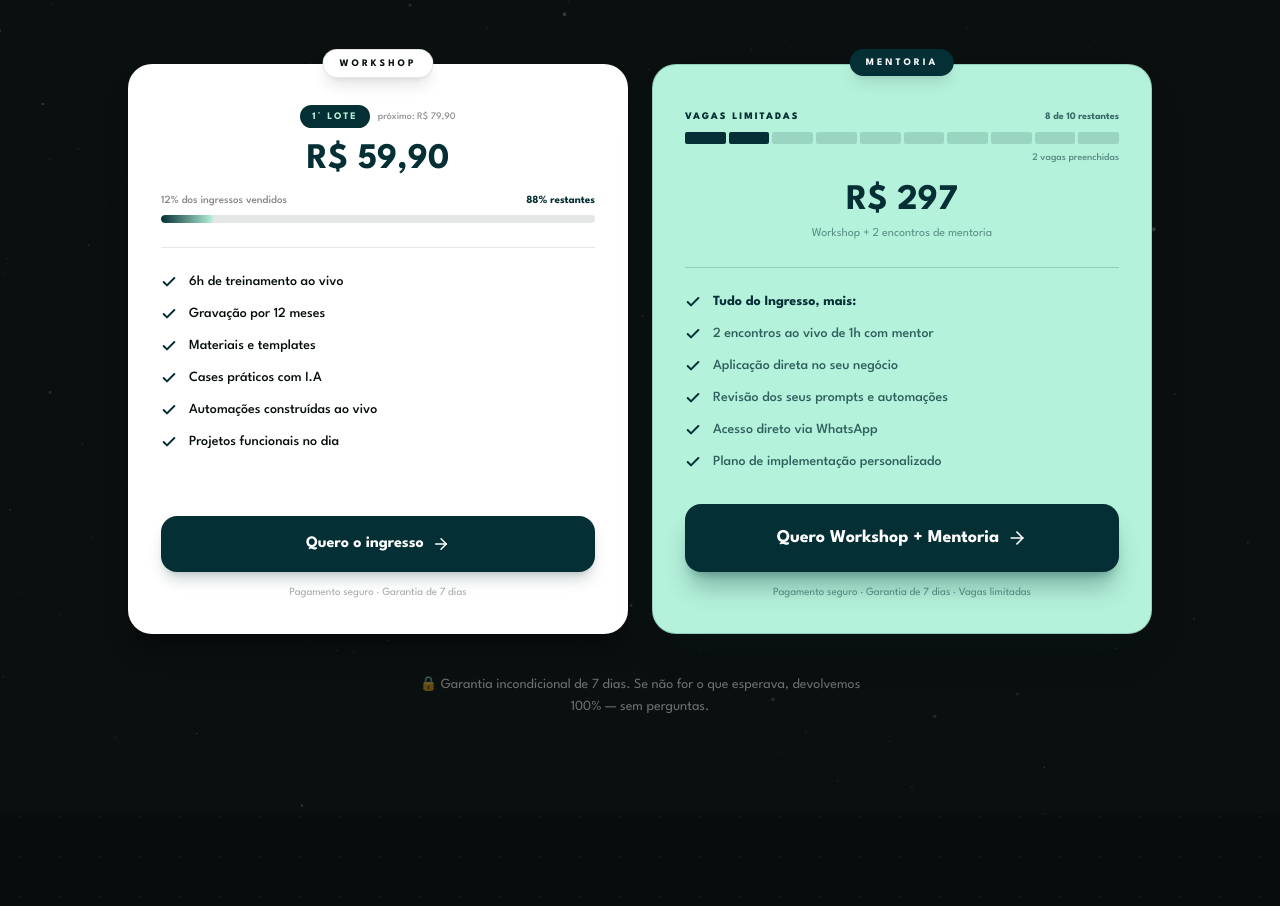
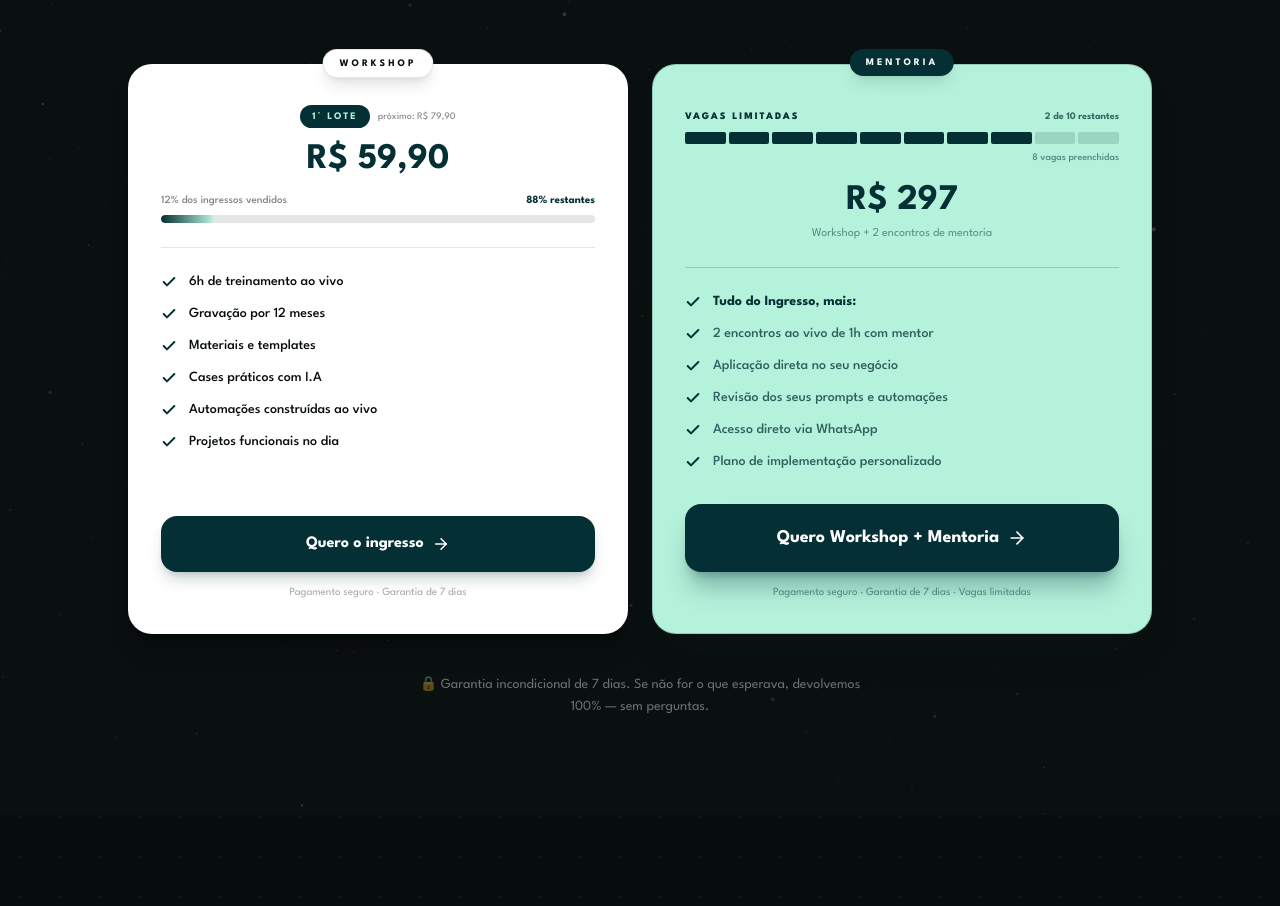
Before and after one commit to XiangBr/iasemfrescura, a React (Vite) app: page / in a window 1280 px wide. Shown: the part 7123-8029 px from the top of the page. Built offline with nearby package versions, Linux system fonts and the light colour scheme.

Commit message:
Aumentei numero de mentorias e reduzi timer de virada de lote

```diff
--- a/src/App.tsx
+++ b/src/App.tsx
@@ -17,13 +17,13 @@ import {
 import { StarsBackground } from './StarsBackground';
 
 // ── Vagas de mentoria — atualizar conforme vendas ──
-const MENTORIA_VAGAS_PREENCHIDAS = 2;
+const MENTORIA_VAGAS_PREENCHIDAS = 8;
 const MENTORIA_VAGAS_TOTAL = 10;
 
 function getLoteInfo() {
   const now = new Date();
-  const lote1Start = new Date('2026-05-14');
-  const lote1End = new Date('2026-05-20');
+  const lote1Start = new Date('2026-05-12');
+  const lote1End = new Date('2026-05-19');
   const lote2End = new Date('2026-06-05');
 
   if (now < lote1Start) {
```
